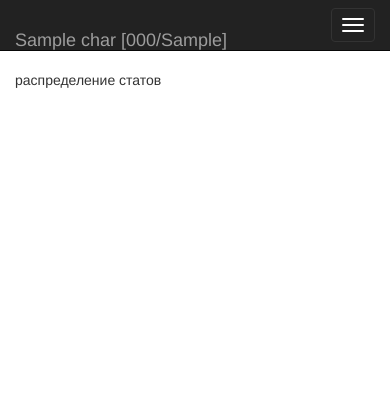
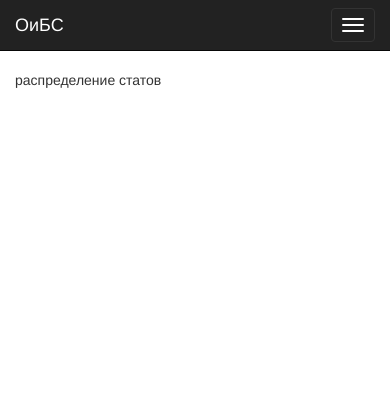
Before and after one commit to qs/deathtower, a Python web app: template templates/char.html in a window 390 px wide. Shown: the top 420 px of the page. Run offline with Jinja, Linux system fonts and the light colour scheme; the template is opened without the code that fills it: most values are stand-ins (such as "Sample title", 1, 10 or a date in 2020); some libraries are stand-ins or nearby versions.

Commit message:
char creation

```diff
--- a/models.py
+++ b/models.py
@@ -49,7 +49,8 @@ class Char(BaseModel):
 
     @classmethod
     def get_char_by_user(cls, user):
-        pass
+        char = cls.query(cls.user==user).get()
+        return char
 
 
 class Item(BaseModel):
--- a/templates/base.html
+++ b/templates/base.html
@@ -22,16 +22,15 @@
             <span class="icon-bar"></span>
           </button>
           <a class="navbar-brand" href="/">
-              {% if char %}
-              <p class="navbar-text">{{ char.name }} [{{ char.attrs['hp'] }}/{{ char.attrs['hp_max'] }}]</p>
-              {% endif %}
+                ОиБС
           </a>
         </div>
         <div class="collapse navbar-collapse">
           <ul class="nav navbar-nav">
             {% if char %}
-              <li><a href="/char/"><span class="glyphicon glyphicon-inbox"></span>Характеристики</a></li>
-              <li><a href="/items/"><span class="glyphicon glyphicon-inbox"></span>Инвентарь</a></li>
+              <li><p class="navbar-text">{{ char.name }} [{{ char.attrs['hp'] }}/{{ char.attrs['hp_max'] }}]</p></li>
+              <li><a href="/char/">Характеристики</a></li>
+              <li><a href="/items/">Инвентарь</a></li>
             {% endif %}
           </ul>
           <ul class="nav navbar-nav navbar-right">
```
Also changed, not shown: main.py (+39 -34 lines), templates/join.html (+4 -4 lines).
